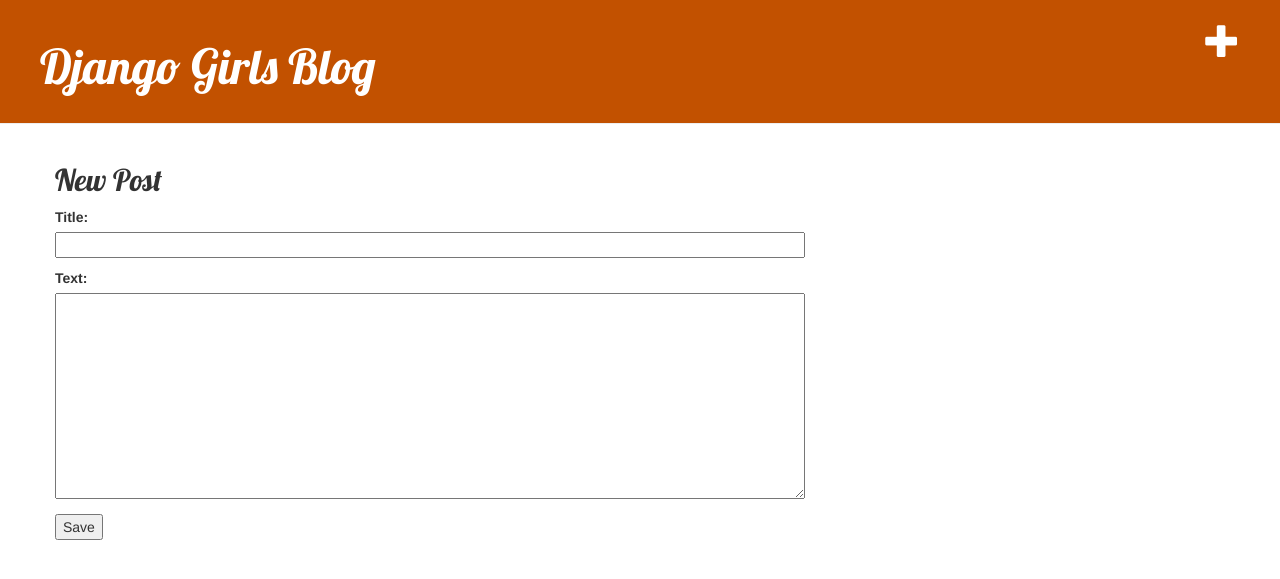
After one commit to Bidhanrai/django-authentication, a Django app: page /blog/post/new/ in a window 1280 px wide. The commit adds this page. Shown: the top 579 px of the page. Run offline with Django 3.2, Linux system fonts and the light colour scheme; some libraries are stand-ins or nearby versions.

Commit message:
added django form to add new post to database

```diff
--- /dev/null
+++ b/blog/forms.py
@@ -0,0 +1,9 @@
+from django import forms
+from .models import Post
+
+
+class PostForm(forms.ModelForm):
+
+    class Meta:
+        model = Post
+        fields = ('title', 'text')
--- a/blog/templates/blog/base.html
+++ b/blog/templates/blog/base.html
@@ -13,6 +13,7 @@
 <body>
     <main>
         <div class="page-header">
+            <a href="{% url 'post_new' %}" class="top-menu"><span class="glyphicon glyphicon-plus"></span></a>
             <h1><a href="">Django Girls Blog</a></h1>
         </div>
 
--- a/blog/templates/blog/post_list.html
+++ b/blog/templates/blog/post_list.html
@@ -16,7 +16,7 @@
                 <p>published: {{ post.published_date }}</p>
             </div>
             <h2><a href="{% url 'post_detail' pk=post.pk %}">{{ post.title }}</a></h2>
-            <p>{{ post.text|linebreaksbr }}</p>
+            <p>{{ post.text|linebreaksbr|truncatewords:50}}</p>
         </div>
     {% endfor %}
 {% endblock %}
--- /dev/null
+++ b/blog/templates/blog/post_new.html
@@ -0,0 +1,14 @@
+{% extends 'blog/base.html' %}
+
+{% block title %}
+    Create Post
+{% endblock %}
+
+{% block content %}
+    <h2>New Post</h2>
+    <form method="POST" class="post-form">{% csrf_token %}
+        {{ form.as_p }}
+        <button type="submit">Save</button>
+    </form>
+
+{% endblock %}
--- a/blog/urls.py
+++ b/blog/urls.py
@@ -4,5 +4,6 @@ from . import views
 
 urlpatterns = [
     path('', views.post_list, name='post_list'),
-    path('post/<int:pk>', views.post_detail, name='post_detail')
+    path('post/<int:pk>', views.post_detail, name='post_detail'),
+    path('post/new/', views.post_new, name='post_new')
 ]
--- a/blog/views.py
+++ b/blog/views.py
@@ -1,8 +1,7 @@
-from django.shortcuts import render, get_object_or_404
+from django.shortcuts import render, get_object_or_404, redirect
 from .models import Post
 from django.utils import timezone
-
-# Create your views here.
+from .forms import PostForm
 
 
 def post_list(request):
@@ -13,3 +12,17 @@ def post_list(request):
 def post_detail(request, pk):
     post = get_object_or_404(Post, pk=pk)
     return render(request, 'blog/post_detail.html', {'post': post})
+
+
+def post_new(request):
+    if request.method == "POST":
+        form = PostForm(request.POST)
+        if form.is_valid():
+            post = form.save(commit=False)
+            post.author = request.user
+            post.published_date = timezone.now()
+            post.save()
+            return redirect('post_detail', pk=post.pk)
+    else:
+        form = PostForm()
+    return render(request, 'blog/post_new.html', {'form': form})
```
